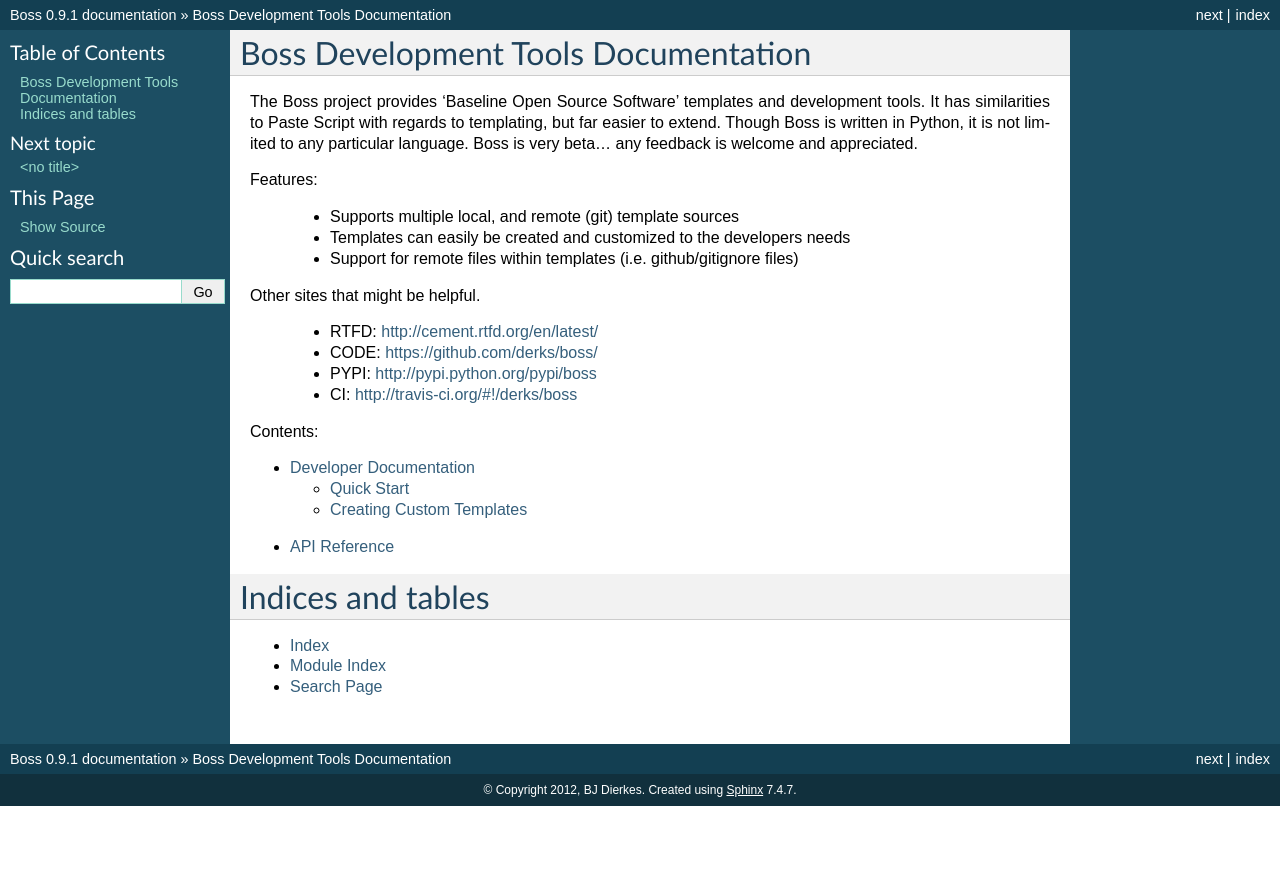
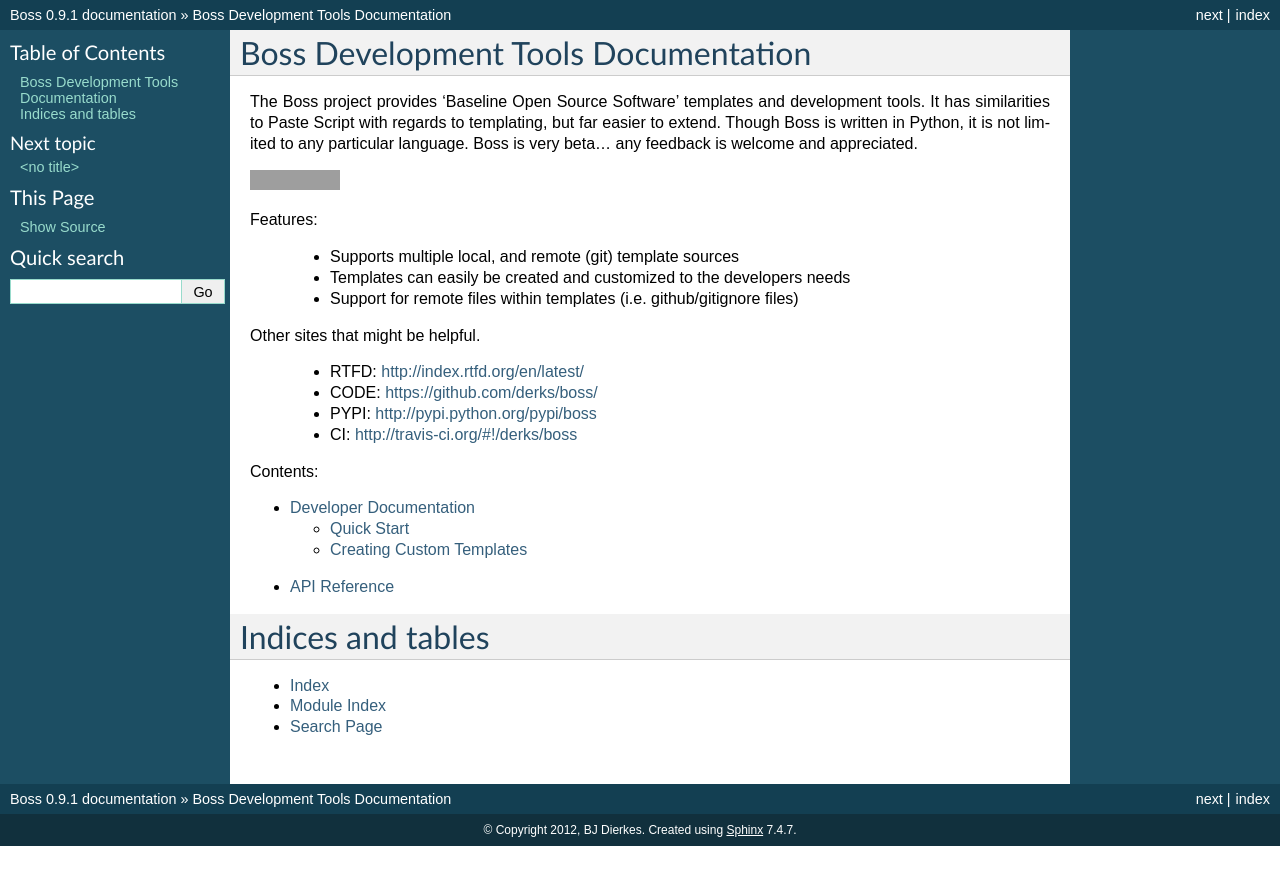
Before and after one commit to datafolklabs/boss, a Sphinx documentation site: the page built from doc/source/index.rst, in a window 1280 px wide. Shown: the top 885 px of the page. Built offline with Sphinx 7.4.7, drawn with Linux system fonts in a browser that asks for light colours; some of the changed lines change nothing that is shown; grey boxes are pictures that could not be loaded.

Commit message:
minor tweeks

```diff
--- a/doc/source/index.rst
+++ b/doc/source/index.rst
@@ -12,6 +12,9 @@
 not limited to any particular language. Boss is very beta... any feedback is
 welcome and appreciated.
 
+.. image:: https://secure.travis-ci.org/derks/boss.png
+  :target: http://travis-ci.org/#!/derks/boss
+
 Features:
 
  * Supports multiple local, and remote (git) template sources
@@ -20,7 +23,7 @@
 
 Other sites that might be helpful.
 
- * RTFD: http://cement.rtfd.org/en/latest/
+ * RTFD: http://index.rtfd.org/en/latest/
  * CODE: https://github.com/derks/boss/
  * PYPI: http://pypi.python.org/pypi/boss
  *   CI: http://travis-ci.org/#!/derks/boss
```
Also changed, not shown: .travis.yml, 1 other file.
